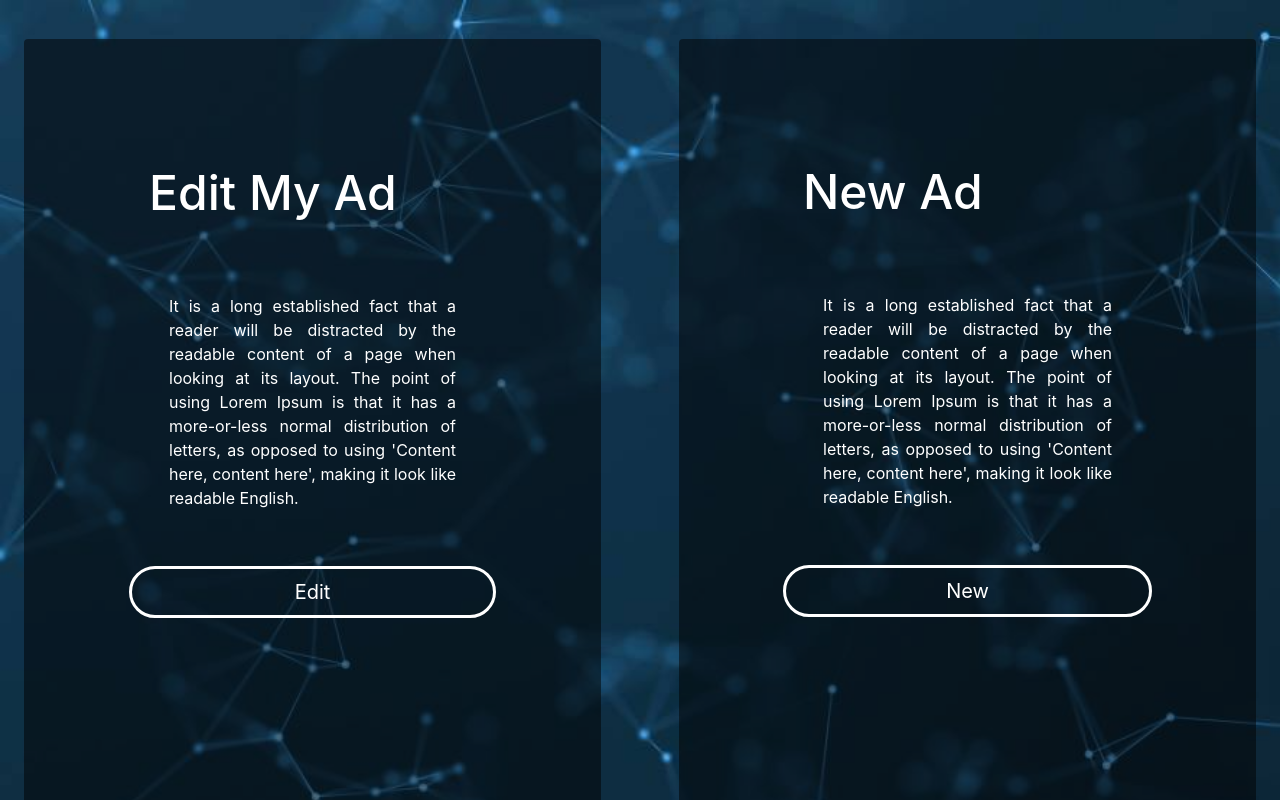
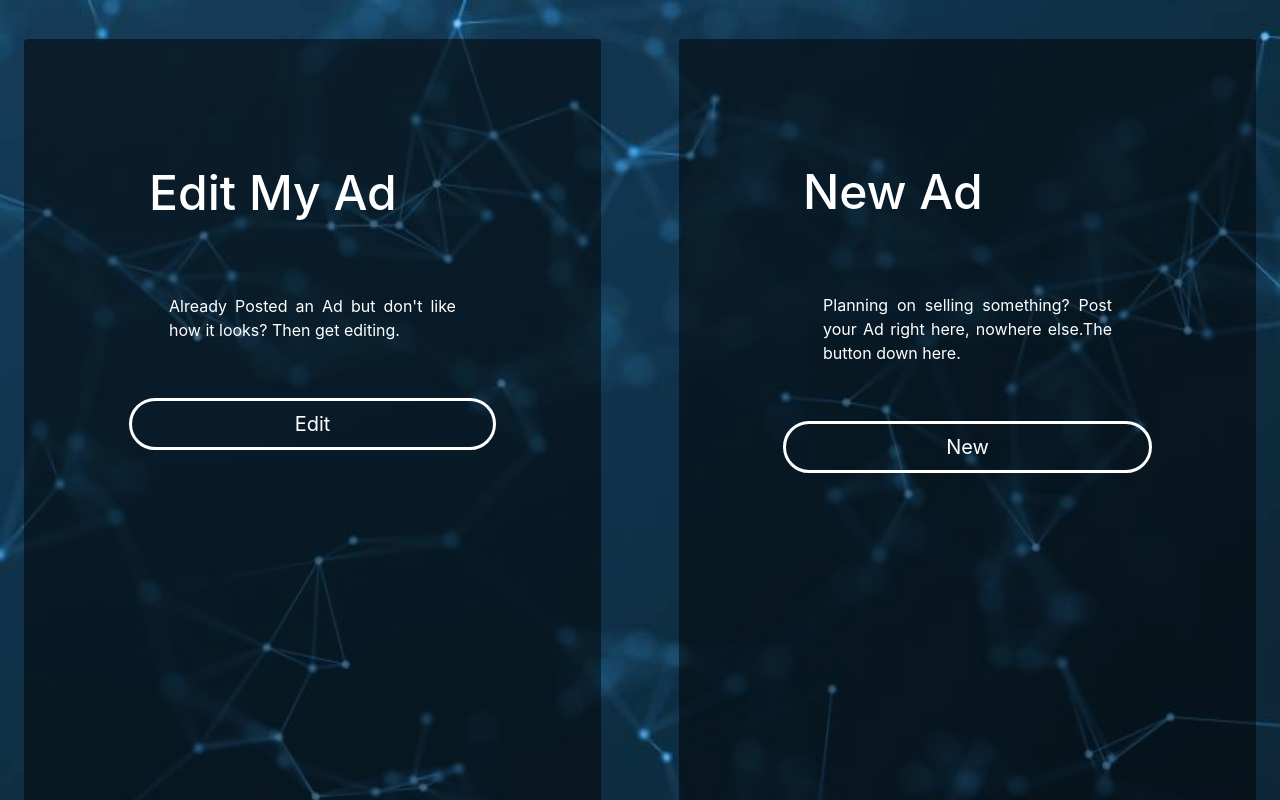
Before and after one commit to peterjoe3132/MECart-v1, a React (Create React App) app in the folder mecartv1/: page /sell in a window 1280 px wide. Shown: the top 800 px of the page. Built offline with nearby package versions, Linux system fonts and the light colour scheme.

Commit message:
modified:   mecartv1/src/Components/SellPage/SellPage.js

```diff
--- a/mecartv1/src/Components/SellPage/SellPage.js
+++ b/mecartv1/src/Components/SellPage/SellPage.js
@@ -20,10 +20,7 @@ class SellPage extends Component {
 
                     <CardTitle style={{fontSize:'3rem', padding:'20px'}}>Edit My Ad</CardTitle>
                     <CardText style={{ textAlign:'justify', textJustify:'inter-word', padding:'40px'}}>
-                    It is a long established fact that a reader will be distracted by the readable
-                    content of a page when looking at its layout. The point of using Lorem Ipsum is that it
-                    has a more-or-less normal distribution of letters, as opposed to using 'Content here,
-                    content here', making it look like readable English.
+                    Already Posted an Ad but don't like how it looks? Then get editing.
                 </CardText>
                          <Link to="/edit"><Button id="buttonE" size="lg" block>Edit</Button></Link>
                 </Card>
@@ -32,10 +29,8 @@ class SellPage extends Component {
                 <Card body inverse style={{backgroundColor:'rgba(0,0,0,0.5)', padding:'18%', height:'100%',width:'100%',border:'none'}}>
                     <CardTitle style={{fontSize:'3rem', padding:'20px'}}>New Ad</CardTitle>
                     <CardText style={{ textAlign:'justify', textJustify:'inter-word', padding:'40px'}}>
-                    It is a long established fact that a reader will be distracted by the readable
-                    content of a page when looking at its layout. The point of using Lorem Ipsum is that it
-                    has a more-or-less normal distribution of letters, as opposed to using 'Content here,
-                    content here', making it look like readable English.
+                    Planning on selling something? Post your Ad right here,
+                     nowhere else.The button down here.
                 </CardText>
                          <Link to="/newAd"><Button id="buttonN" size="lg" block>New</Button></Link>
                 </Card>
```
Also changed, not shown: mecartv1/src/Components/Login/Login.js (added, +62 -0 lines), mecartv1/src/Components/Login/login.css (added, +10 -0 lines).
